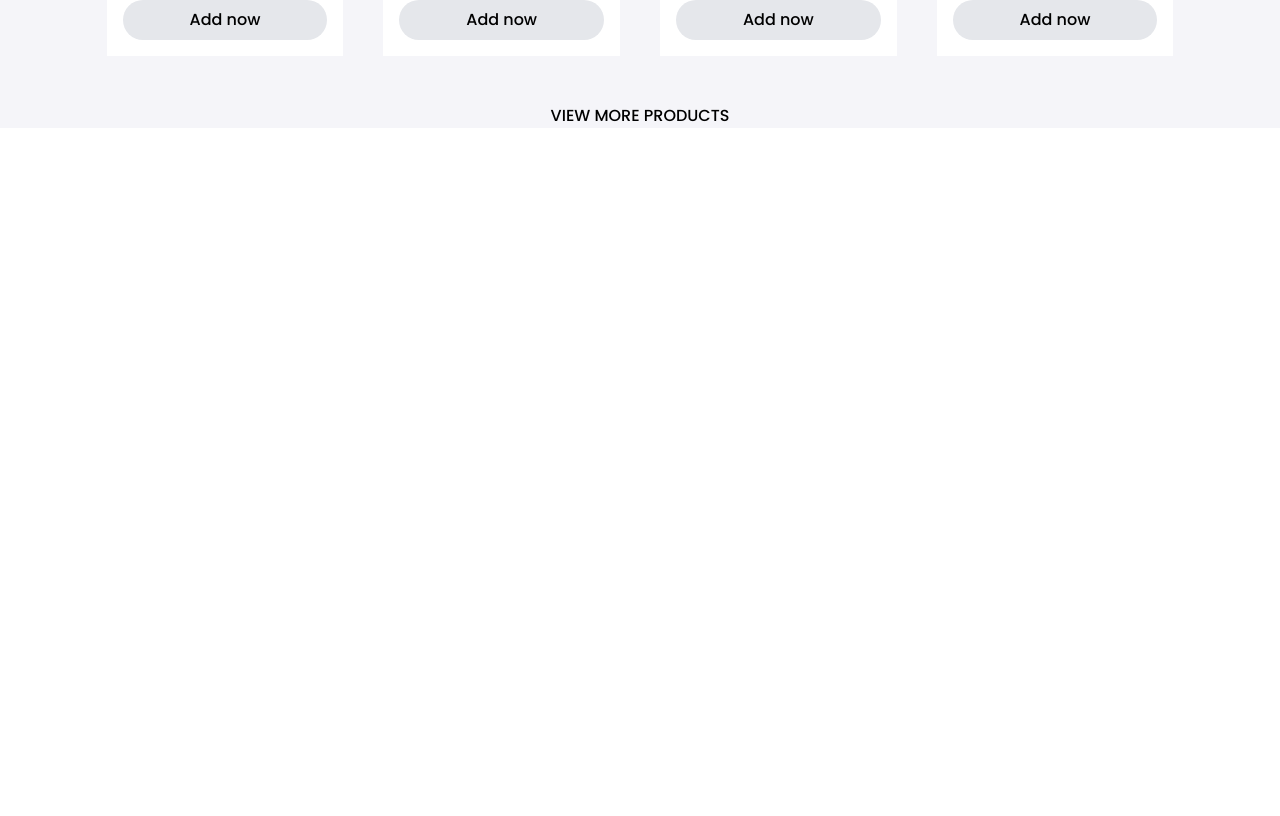
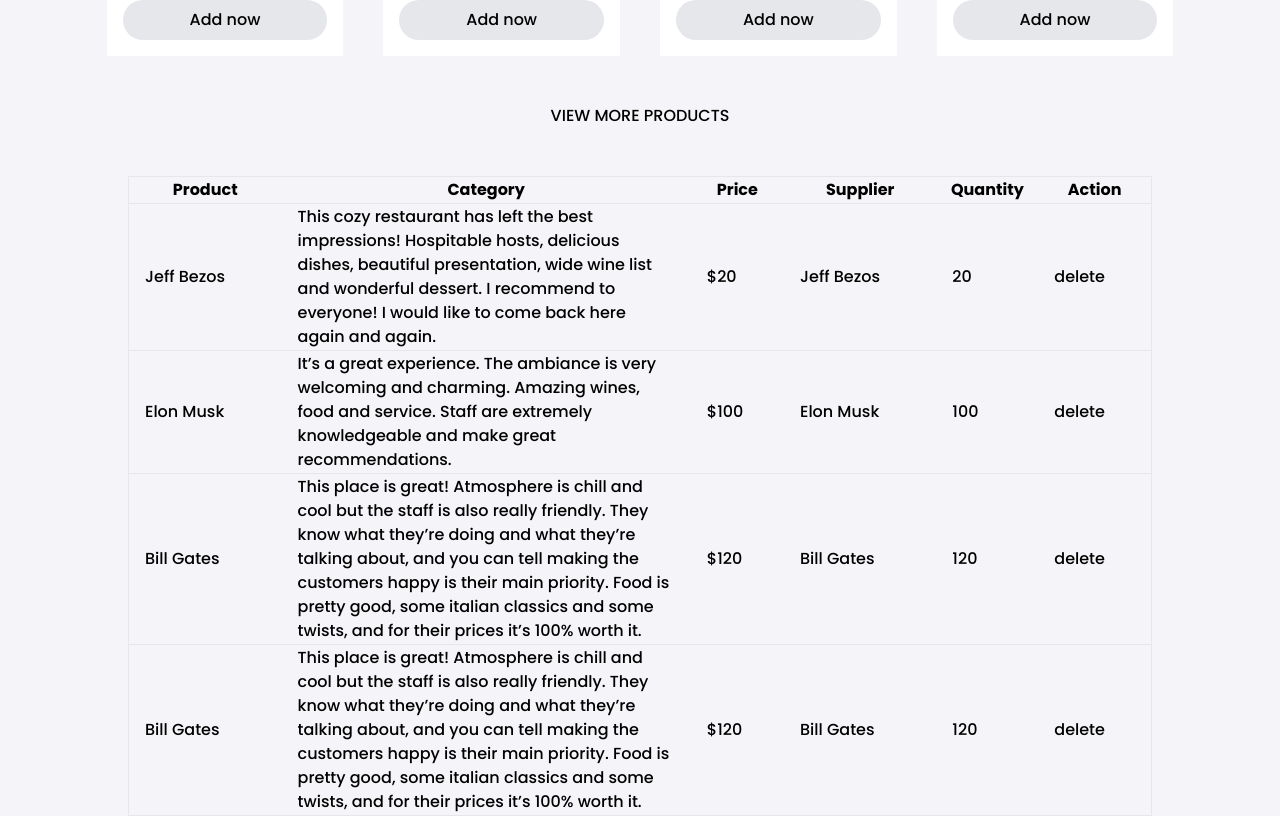
Before and after one commit to Raselshah/warehouse-cyber-shop, a React (Create React App) app: page /home in a window 1280 px wide. Shown: the part 1279-2095 px from the top of the page. Before the commit the page ends 1407 px from the top, so only its background shows below. Built offline with nearby package versions, Linux system fonts and the light colour scheme.

Commit message:
manage inventory page added

```diff
--- /dev/null
+++ b/src/Hooks/AllData.js
@@ -0,0 +1,12 @@
+import { useEffect, useState } from "react";
+
+const AllData = () => {
+  const [products, setProducts] = useState([]);
+  useEffect(() => {
+    fetch("fakeData.json")
+      .then((res) => res.json())
+      .then((data) => setProducts(data));
+  }, []);
+  return [products];
+};
+export default AllData;
--- a/src/Pages/HomePage/HomePage.js
+++ b/src/Pages/HomePage/HomePage.js
@@ -1,6 +1,7 @@
 import React from "react";
 import Banner from "../Banner/Banner";
 import HighLight from "../HighLight/HighLight";
+import ManageInventory from "../ManageInventory/ManageInventory";
 import Products from "../Products/Products";
 
 const HomePage = () => {
@@ -9,6 +10,7 @@
       <Banner />
       <HighLight />
       <Products />
+      <ManageInventory />
     </div>
   );
 };
--- /dev/null
+++ b/src/Pages/InventoryItem/InventoryItem.js
@@ -0,0 +1,21 @@
+import React from "react";
+
+const InventoryItem = ({ product }) => {
+  const { price, picture, name, comment } = product;
+  return (
+    <>
+      <tr className="border">
+        <td className="px-4">{name}</td>
+        <td className="px-4 w-2/5">{comment}</td>
+        <td className="px-4">${price}</td>
+        <td className="px-4">{name}</td>
+        <td className="px-4">{price}</td>
+        <td className="px-4">
+          <button>delete</button>
+        </td>
+      </tr>
+    </>
+  );
+};
+
+export default InventoryItem;
--- /dev/null
+++ b/src/Pages/ManageInventory/ManageInventory.js
@@ -0,0 +1,27 @@
+import React from "react";
+import AllData from "../../Hooks/AllData";
+import InventoryItem from "../InventoryItem/InventoryItem";
+
+const ManageInventory = () => {
+  const [products] = AllData();
+  return (
+    <div className="max-w-screen-lg mt-12 mx-auto flex">
+      <table>
+        <tr className="border">
+          <th>Product</th>
+          <th>Category</th>
+          <th>Price </th>
+          <th>Supplier </th>
+          <th>Quantity </th>
+          <th>Action </th>
+        </tr>
+
+        {products.map((product) => (
+          <InventoryItem key={product.id} product={product}></InventoryItem>
+        ))}
+      </table>
+    </div>
+  );
+};
+
+export default ManageInventory;
--- a/src/Pages/Products/Products.js
+++ b/src/Pages/Products/Products.js
@@ -1,13 +1,9 @@
-import React, { useEffect, useState } from "react";
+import React from "react";
+import AllData from "../../Hooks/AllData";
 import Product from "../Product/Product";
 
 const Products = () => {
-  const [products, setProducts] = useState([]);
-  useEffect(() => {
-    fetch("fakeData.json")
-      .then((res) => res.json())
-      .then((data) => setProducts(data));
-  }, []);
+  const [products] = AllData();
   return (
     <>
       <div className="grid sm:grid-cols-2 md:grid-cols-3 lg:grid-cols-4 mt-12 w-5/6 mx-auto gap-10">
```
